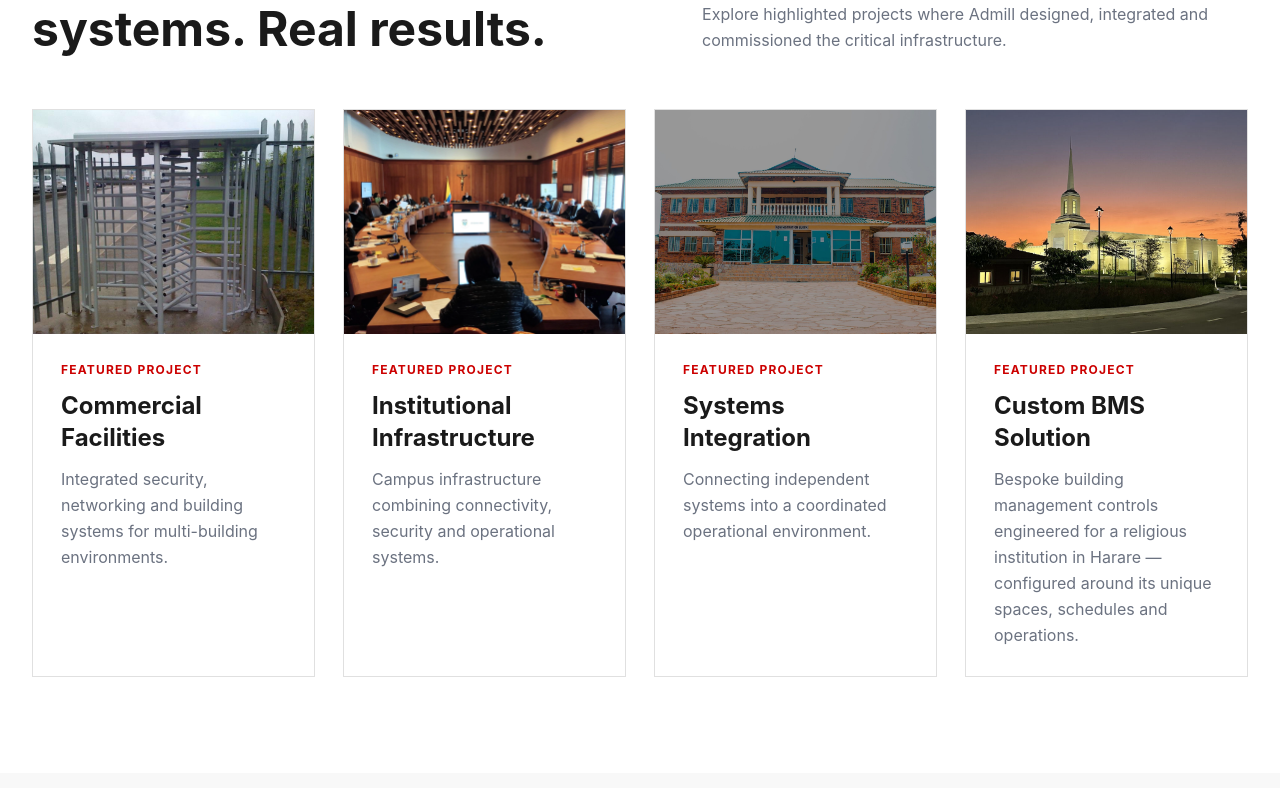
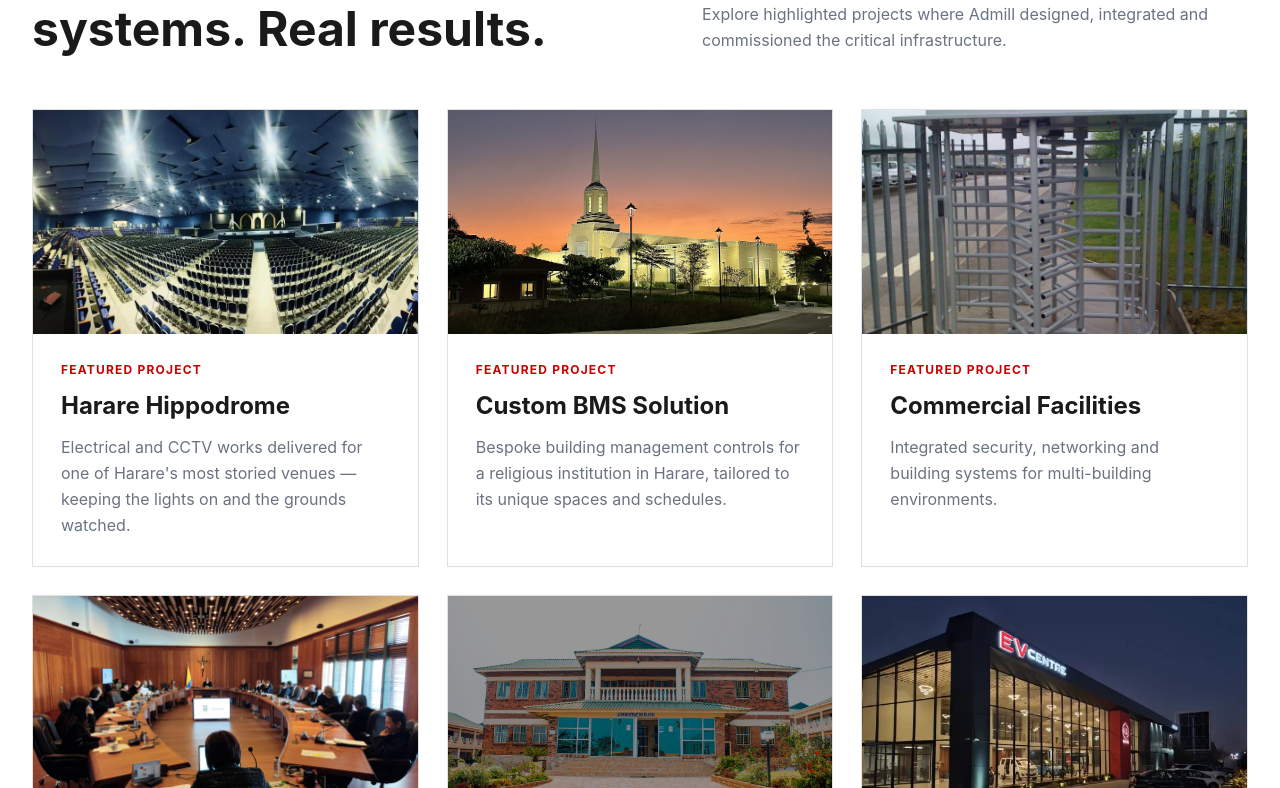
Before and after one commit to smokd/admill-landing, a Next.js app in the folder admill-landing-page/: page / in a window 1280 px wide. Shown: the part 4232-5020 px from the top of the page. Built offline with nearby package versions, Linux system fonts and the light colour scheme.

Commit message:
Expand featured projects to six cards incl. Hippodrome and BYD Harare

```diff
--- a/admill-landing-page/app/page.js
+++ b/admill-landing-page/app/page.js
@@ -208,13 +208,15 @@ export default function HomePage() {
         <section id="projects" className="py-24">
           <div className="max-w-7xl mx-auto px-6 lg:px-8">
             <div className="flex flex-col md:flex-row md:items-end justify-between gap-6 mb-14"><div><p className="text-accent-red font-bold uppercase tracking-widest text-sm mb-3">Project evidence</p><h2 className="text-4xl lg:text-5xl font-bold">Real facilities. Real systems. Real results.</h2></div><p className="max-w-xl text-muted-text leading-relaxed">Explore highlighted projects where Admill designed, integrated and commissioned the critical infrastructure.</p></div>
-            <div className="grid md:grid-cols-2 lg:grid-cols-4 gap-7">
+            <div className="grid md:grid-cols-2 lg:grid-cols-3 gap-7">
               {[
+                ["Harare Hippodrome", "Electrical and CCTV works delivered for one of Harare's most storied venues — keeping the lights on and the grounds watched.", "/hh.png"],
+                ["Custom BMS Solution", "Bespoke building management controls for a religious institution in Harare, tailored to its unique spaces and schedules.", "/lds.jpg"],
                 ["Commercial Facilities", "Integrated security, networking and building systems for multi-building environments.", "/turn.png"],
                 ["Institutional Infrastructure", "Campus infrastructure combining connectivity, security and operational systems.", "/board.webp"],
                 ["Systems Integration", "Connecting independent systems into a coordinated operational environment.", "/mtgs.jpg"],
-                ["Custom BMS Solution", "Bespoke building management controls engineered for a religious institution in Harare — configured around its unique spaces, schedules and operations.", "/lds.jpg"]
-              ].map(([title, text, image]) => <article key={title} className="border border-border-light overflow-hidden bg-primary-bg"><div className="relative h-56 bg-secondary-bg"><NextImage src={image} alt={title} fill className="object-cover" sizes="(max-width: 768px) 100vw, 33vw" /></div><div className="p-7"><p className="text-accent-red text-xs uppercase font-bold tracking-widest mb-3">Featured project</p><h3 className="text-2xl font-bold mb-3">{title}</h3><p className="text-muted-text leading-relaxed">{text}</p></div></article>)}
+                ["BYD Harare", "Electrical installation and structured networking powering BYD's Harare showroom and service facility.", "/byd-600x338.webp"]
+              ].map(([title, text, image]) => <article key={title} className="border border-border-light overflow-hidden bg-primary-bg"><div className="relative h-56 bg-secondary-bg"><NextImage src={image} alt={title} fill className="object-cover" sizes="(max-width: 768px) 100vw, (max-width: 1280px) 50vw, 33vw" /></div><div className="p-7"><p className="text-accent-red text-xs uppercase font-bold tracking-widest mb-3">Featured project</p><h3 className="text-2xl font-bold mb-3">{title}</h3><p className="text-muted-text leading-relaxed">{text}</p></div></article>)}
             </div>
           </div>
         </section>
```
Also changed, not shown: admill-landing-page/public/byd-600x338.webp (added), admill-landing-page/public/hh.png (added).
